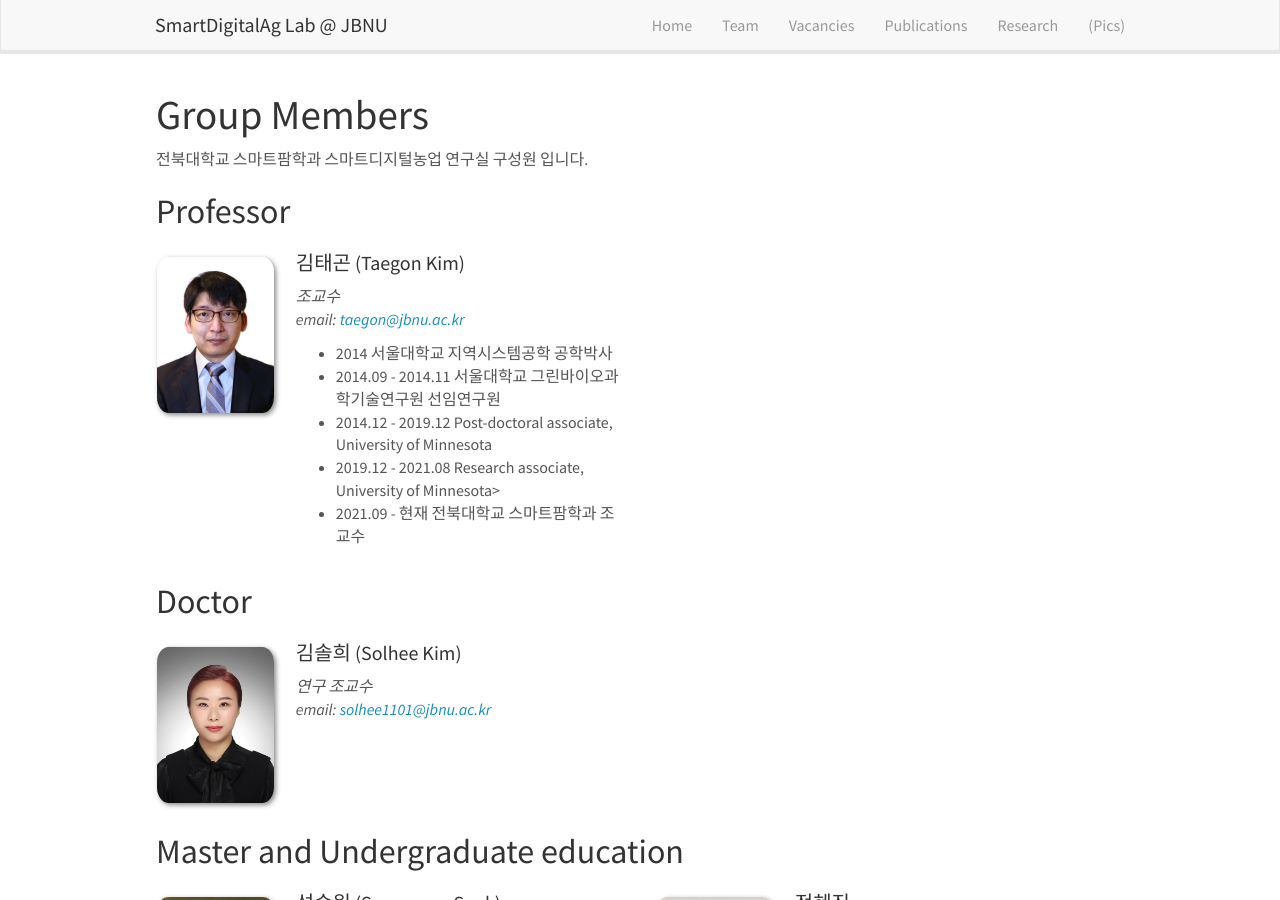
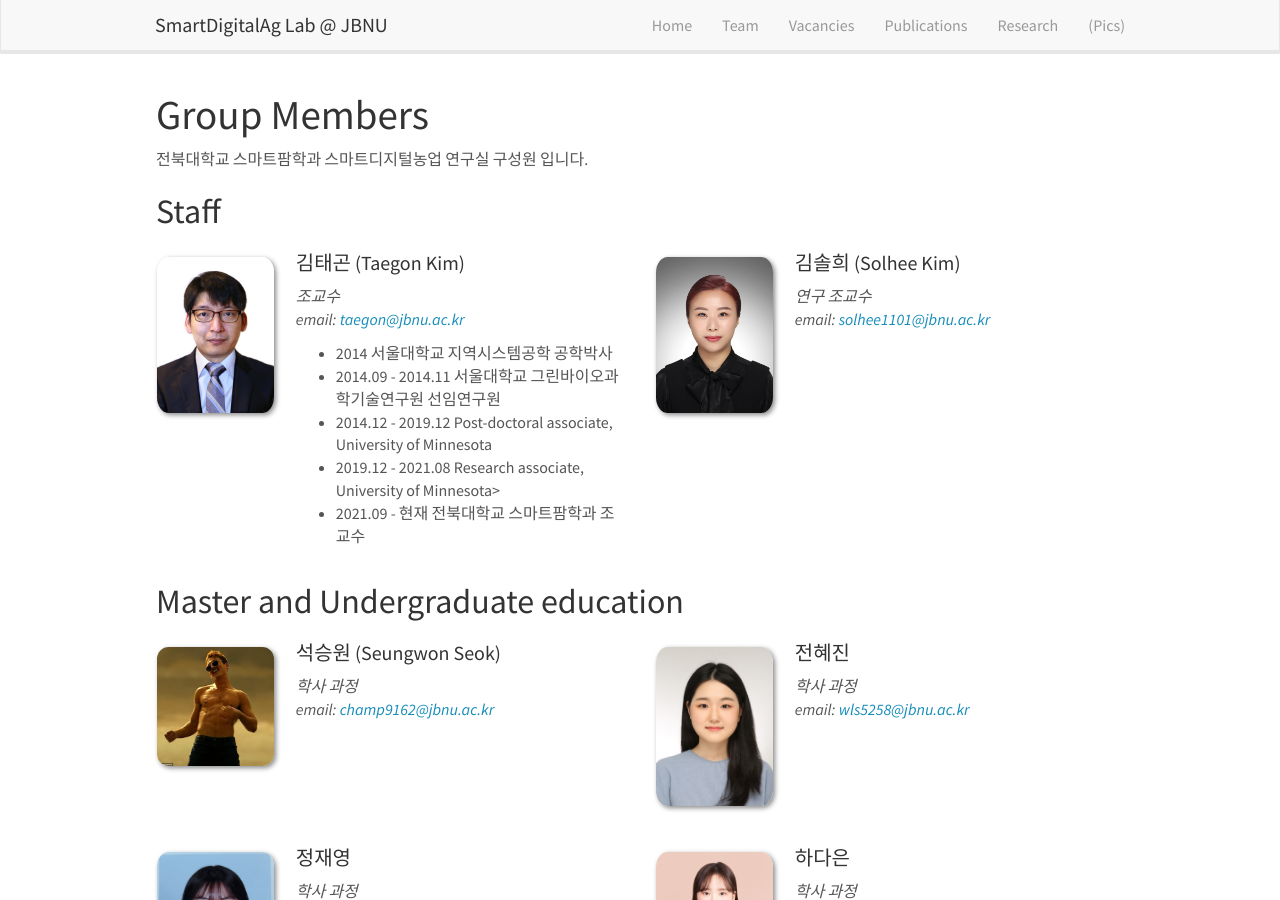
Before and after one commit to SmartDigitalAg/SmartDigitalAg.github.io, a Jekyll site: the page built from _pages/team.md, in a window 1280 px wide and 900 px high. Built offline with Jekyll 4.4.1, drawn with Linux system fonts in a browser that asks for light colours; nearby versions of some CDN libraries.

Commit message:
staff 로 변경

```diff
--- a/_pages/team.md
+++ b/_pages/team.md
@@ -13,7 +13,7 @@
 
 [//]: # (Jump to [staff]&#40;#staff&#41;, [master and bachelor students]&#40;#master-and-bachelor-students&#41;, [alumni]&#40;#alumni&#41;, [administrative support]&#40;#administrative-support&#41;, [lab visitors]&#40;#lab-visitors&#41;.)
 
-## Professor
+## Staff
 {% assign number_printed = 0 %}
 {% for member in site.data.team_members %}
 
@@ -78,61 +78,102 @@
 
 
 
-## Doctor
+[//]: # (## Doctor)
 
-{% assign number_printed = 0 %}
-{% for member in site.data.docs %}
+[//]: # ()
+[//]: # ({% assign number_printed = 0 %})
 
-{% assign even_odd = number_printed | modulo: 2 %}
+[//]: # ({% for member in site.data.docs %})
 
-{% if even_odd == 0 %}
-<div class="row">
-{% endif %}
+[//]: # ()
+[//]: # ({% assign even_odd = number_printed | modulo: 2 %})
 
-<div class="col-sm-6 clearfix">
-  <img src="{{ site.url }}{{ site.baseurl }}/images/teampic/{{ member.photo }}" class="img-responsive" width="25%" style="float: left" />
-  <h4>{{ member.name }}</h4>
-  <i>{{ member.info }} <!-- <br>email: <{{ member.email }}></i> -->
-  <br>email: <{{ member.email }}></i>
-  <ul style="overflow: hidden">
+[//]: # ()
+[//]: # ({% if even_odd == 0 %})
 
-  {% if member.number_educ == 1 %}
-  <li> {{ member.education1 }} </li>
-  {% endif %}
+[//]: # (<div class="row">)
 
-  {% if member.number_educ == 2 %}
-  <li> {{ member.education1 }} </li>
-  <li> {{ member.education2 }} </li>
-  {% endif %}
+[//]: # ({% endif %})
 
-  {% if member.number_educ == 3 %}
-  <li> {{ member.education1 }} </li>
-  <li> {{ member.education2 }} </li>
-  <li> {{ member.education3 }} </li>
-  {% endif %}
+[//]: # ()
+[//]: # (<div class="col-sm-6 clearfix">)
 
-  {% if member.number_educ == 4 %}
-  <li> {{ member.education1 }} </li>
-  <li> {{ member.education2 }} </li>
-  <li> {{ member.education3 }} </li>
-  <li> {{ member.education4 }} </li>
-  {% endif %}
+[//]: # (  <img src="{{ site.url }}{{ site.baseurl }}/images/teampic/{{ member.photo }}" class="img-responsive" width="25%" style="float: left" />)
 
-  </ul>
-</div>
+[//]: # (  <h4>{{ member.name }}</h4>)
 
-{% assign number_printed = number_printed | plus: 1 %}
+[//]: # (  <i>{{ member.info }} <!-- <br>email: <{{ member.email }}></i> -->)
 
-{% if even_odd == 1 %}
-</div>
-{% endif %}
+[//]: # (  <br>email: <{{ member.email }}></i>)
 
-{% endfor %}
+[//]: # (  <ul style="overflow: hidden">)
 
-{% assign even_odd = number_printed | modulo: 2 %}
-{% if even_odd == 1 %}
-</div>
-{% endif %}
+[//]: # ()
+[//]: # (  {% if member.number_educ == 1 %})
+
+[//]: # (  <li> {{ member.education1 }} </li>)
+
+[//]: # (  {% endif %})
+
+[//]: # ()
+[//]: # (  {% if member.number_educ == 2 %})
+
+[//]: # (  <li> {{ member.education1 }} </li>)
+
+[//]: # (  <li> {{ member.education2 }} </li>)
+
+[//]: # (  {% endif %})
+
+[//]: # ()
+[//]: # (  {% if member.number_educ == 3 %})
+
+[//]: # (  <li> {{ member.education1 }} </li>)
+
+[//]: # (  <li> {{ member.education2 }} </li>)
+
+[//]: # (  <li> {{ member.education3 }} </li>)
+
+[//]: # (  {% endif %})
+
+[//]: # ()
+[//]: # (  {% if member.number_educ == 4 %})
+
+[//]: # (  <li> {{ member.education1 }} </li>)
+
+[//]: # (  <li> {{ member.education2 }} </li>)
+
+[//]: # (  <li> {{ member.education3 }} </li>)
+
+[//]: # (  <li> {{ member.education4 }} </li>)
+
+[//]: # (  {% endif %})
+
+[//]: # ()
+[//]: # (  </ul>)
+
+[//]: # (</div>)
+
+[//]: # ()
+[//]: # ({% assign number_printed = number_printed | plus: 1 %})
+
+[//]: # ()
+[//]: # ({% if even_odd == 1 %})
+
+[//]: # (</div>)
+
+[//]: # ({% endif %})
+
+[//]: # ()
+[//]: # ({% endfor %})
+
+[//]: # ()
+[//]: # ({% assign even_odd = number_printed | modulo: 2 %})
+
+[//]: # ({% if even_odd == 1 %})
+
+[//]: # (</div>)
+
+[//]: # ({% endif %})
 
 
 ## Master and Undergraduate education
```
Also changed, not shown: _data/team_members.yml (+7 -0 lines).
